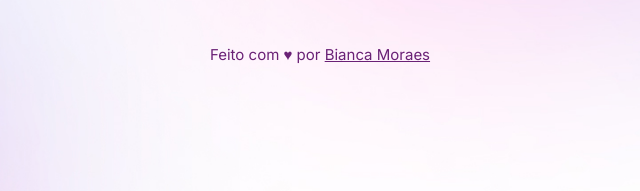
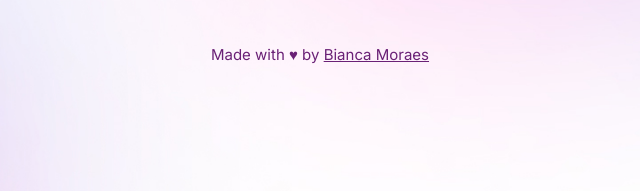
Before and after one commit to Biancamoraaes/InicialBia, a plain HTML site: page index.html in a window 1280 px wide. Shown: the part 603-794 px from the top of the page, 320-960 px from the left. Drawn offline with nearby package versions, Linux system fonts and the light colour scheme.

Commit message:
language

```diff
--- a/index.html
+++ b/index.html
@@ -56,7 +56,7 @@
         </a>
       </div>
       <footer>
-        Feito com ♥ por
+        Made with ♥ by
         <a href="https://instagram.com/biancamoraaes" target="_blank"
           >Bianca Moraes</a
         >
```
